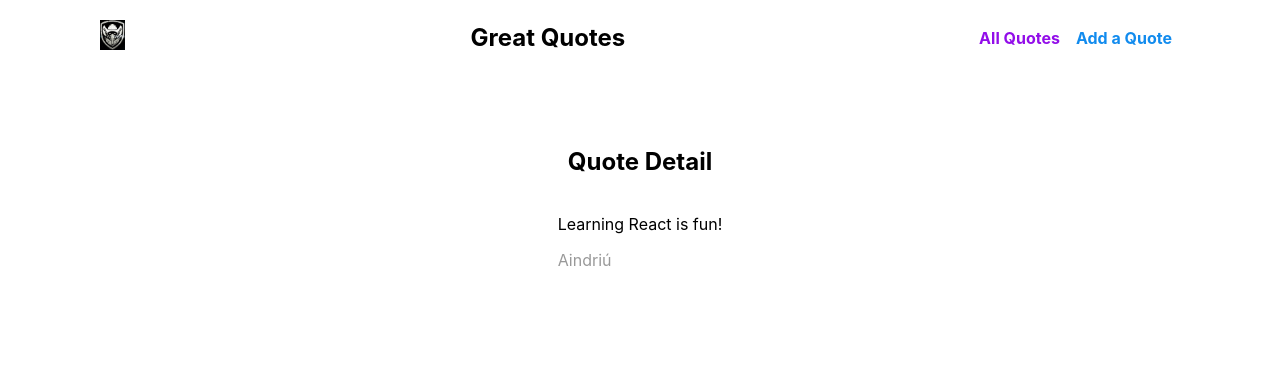
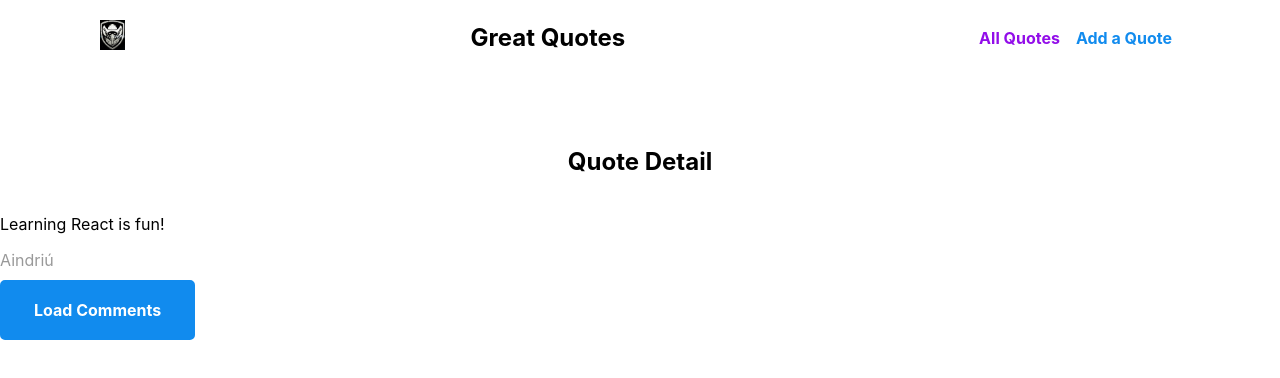
Before and after one commit to aindriu80/academind-react-routes, a React (Create React App) app: page /quotes/q1 in a window 1280 px wide. Shown: the top 378 px of the page. Built offline with nearby package versions, Linux system fonts and the light colour scheme.

Commit message:
Getting creative with nested routes

```diff
--- a/src/pages/QuoteDetail.js
+++ b/src/pages/QuoteDetail.js
@@ -1,5 +1,5 @@
 import { Fragment } from 'react'
-import { Route, useParams } from 'react-router-dom'
+import { Route, useParams, Link } from 'react-router-dom'
 
 import HighlightedQuote from '../components/quotes/HighlightedQuote'
 import Comments from '../components/comments/Comments'
@@ -19,10 +19,16 @@ const QuoteDetail = () => {
       <section>
         <h1>Quote Detail</h1>
       </section>
-      <section>
+      <div>
         <HighlightedQuote text={quote.text} author={quote.author} />
-        {/* <p>{params.quoteId}</p> */}
-      </section>
+        <Route path={`/quotes/${params.quoteId}`} exact>
+          <div>
+            <Link to={`/quotes/${params.quoteId}/comments`}>
+              <button>Load Comments</button>
+            </Link>
+          </div>
+        </Route>
+      </div>
       <Route path={`/quotes/${params.quoteId}/comments`}>
         <Comments />
       </Route>
```
